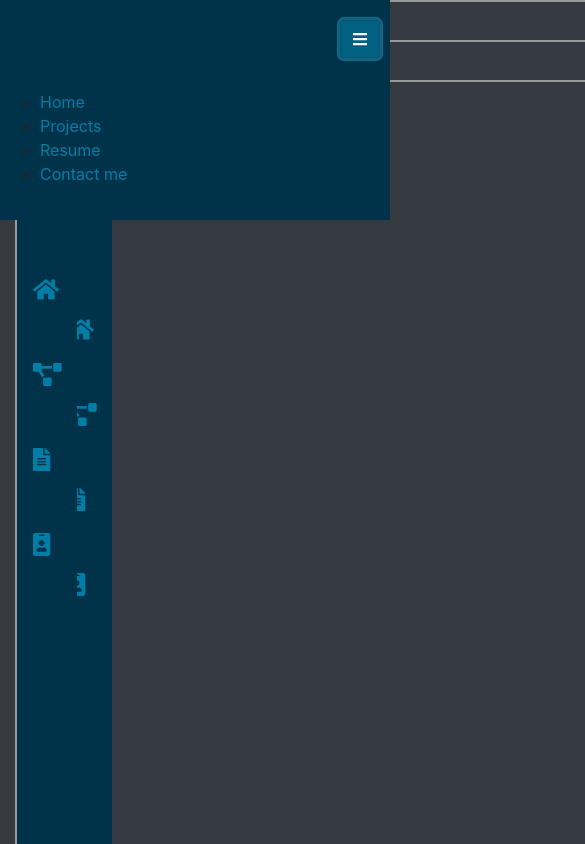
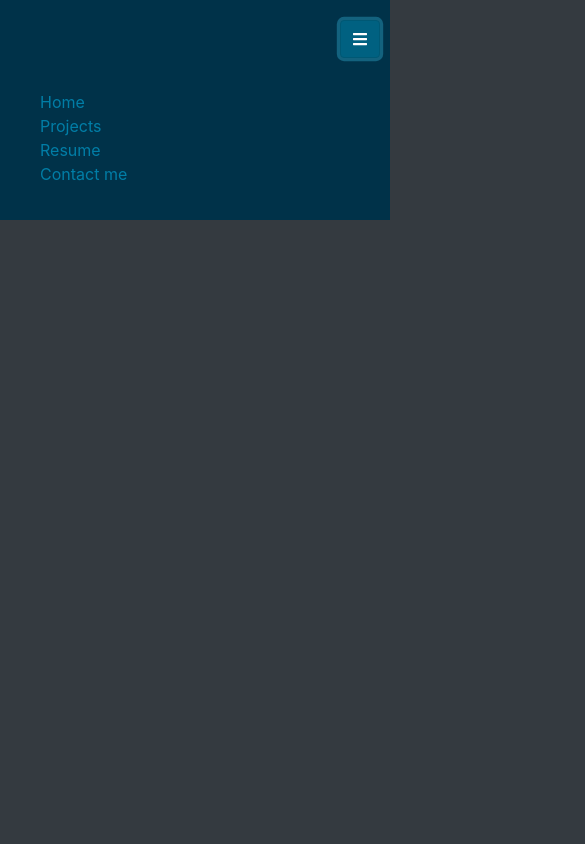
Before and after one commit to 8connor/jamesHoovenPortfolio, a Next.js app: page /Components/Resume in a window 390 px wide. Both pictures are taken after a click on the button 360 px from the left and 39 px from the top of the page. Shown: the top 844 px of the page, 585 px wide, since content can reach past the window. Built offline with nearby package versions, Linux system fonts and the light colour scheme.

Commit message:
Working on mobile compatibility. Added a GlobalHead component.

```diff
--- /dev/null
+++ b/pages/Components/GlobalHeader/index.js
@@ -0,0 +1,13 @@
+import React from "react";
+import Head from "next/head";
+
+function GlobalHeader() {
+    return (
+        <Head>
+            <title>Portfolio</title>
+            <meta name="viewport" content="initial-scale=1.0, width=device-width" />
+        </Head>
+    )
+}
+
+export default GlobalHeader;
--- a/pages/Components/MobileNav/MobileNav.module.css
+++ b/pages/Components/MobileNav/MobileNav.module.css
@@ -31,4 +31,8 @@
     overflow-x: hidden;
     padding-top: 20px;
   }
+
+  .navItems {
+    list-style-type: none;
+  }
 }
--- a/pages/Components/MobileNav/index.js
+++ b/pages/Components/MobileNav/index.js
@@ -21,7 +21,7 @@ function MobileNav() {
             </div>
             {
                 show ? <div className={`${Styles.navList} bg-dark`} id="navList">
-                    <ul>
+                    <ul className={`${Styles.navItems}`}>
                         <li>
                             <a href="/">Home</a>
                         </li>
--- /dev/null
+++ b/pages/Components/Resume/Resume.module.css
@@ -0,0 +1,13 @@
+.resume{
+    visibility: visible;
+    height: 1000px;
+    width: 1000px;
+}
+
+@media only screen and (max-width: 600px){
+    .resume{
+        visibility: hidden;
+        height: 0px;
+        width: 0px;
+    }
+}
--- a/pages/Components/Resume/index.js
+++ b/pages/Components/Resume/index.js
@@ -2,13 +2,14 @@ import React from "react";
 import Container from "react-bootstrap/Container";
 import Row from "react-bootstrap/Row";
 import Col from "react-bootstrap/Col";
+import Styles from "./Resume.module.css";
 
 function Resume() {
     return (
         <Container id="resume">
             <Row className="justify-content-center">
                 <Col>
-                    <iframe src="/Resume.pdf" height="1000" width="1000" title="myResume">
+                    <iframe src="/Resume.pdf" title="myResume" className={`${Styles.resume}`}>
                     </iframe>
                 </Col>
             </Row>
--- a/pages/Components/SideBar/SideBar.module.css
+++ b/pages/Components/SideBar/SideBar.module.css
@@ -26,7 +26,4 @@
   .sideBar {
     visibility: hidden;
   }
-
-  .mobileSidebar {
-  }
 }
--- a/pages/_app.js
+++ b/pages/_app.js
@@ -1,10 +1,11 @@
-import React, { useState, useEffect } from "react";
+import React, { useEffect } from "react";
 import { useRouter } from "next/router";
 import SideBar from "./Components/SideBar";
 import NProgress from "nprogress";
-import "../node_modules/nprogress/nprogress.css"
+import MobileNav from "./Components/MobileNav";
+import GlobalHeader from "./Components/GlobalHeader";
+import "../node_modules/nprogress/nprogress.css";
 import "../styles/global.scss";
-import MobileNav from "./Components/MobileNav";
 
 function MyApp({ Component, pageProps }) {
   NProgress.configure({ showSpinner: false });
@@ -15,11 +16,11 @@ function MyApp({ Component, pageProps }) {
     router.events.on("routeChangeStart", NProgress.start());
     router.events.on("routeChangeComplete", NProgress.done());
     router.events.on("routeChangeError", NProgress.done());
-
   }, [])
 
   return (
     <>
+      <GlobalHeader />
       <MobileNav />
       <SideBar />
       <Component {...pageProps} />
--- a/styles/global.scss
+++ b/styles/global.scss
@@ -11,5 +11,6 @@ $theme-colors: (
 @import "../node_modules/bootstrap/scss/bootstrap";
 
 body {
+  margin-top: 100px;
   background-color: $dark;
 }
```
